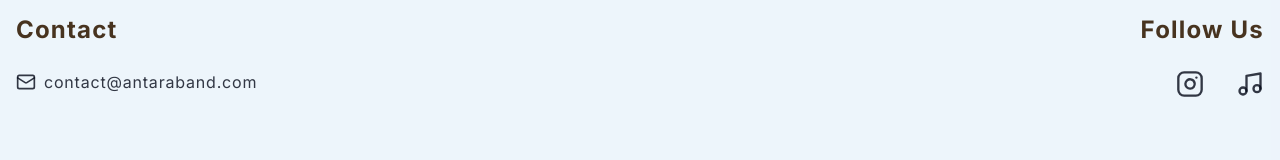
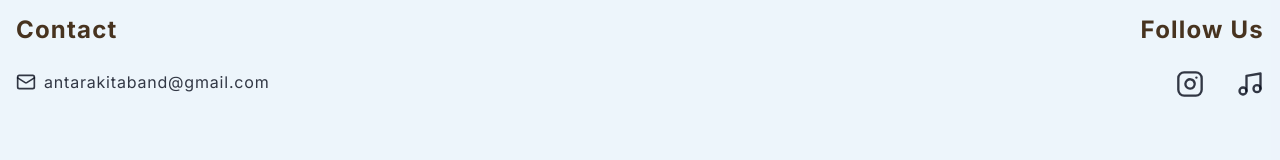
Before and after one commit to fear-rush/antara-band, a Next.js app: page / in a window 1280 px wide. Shown: the part 2544-2704 px from the top of the page. Built offline with nearby package versions, Linux system fonts and the light colour scheme.

Commit message:
change email address

```diff
--- a/src/app/page.tsx
+++ b/src/app/page.tsx
@@ -184,7 +184,7 @@ export default function Home() {
                 className="text-foreground/80 hover:text-primary transition-colors flex items-center justify-center md:justify-start gap-2 mb-4 tracking-wider"
               >
                 <Mail className="w-5 h-5" />
-                contact@antaraband.com
+                antarakitaband@gmail.com
               </a>
             </div>
 
```
